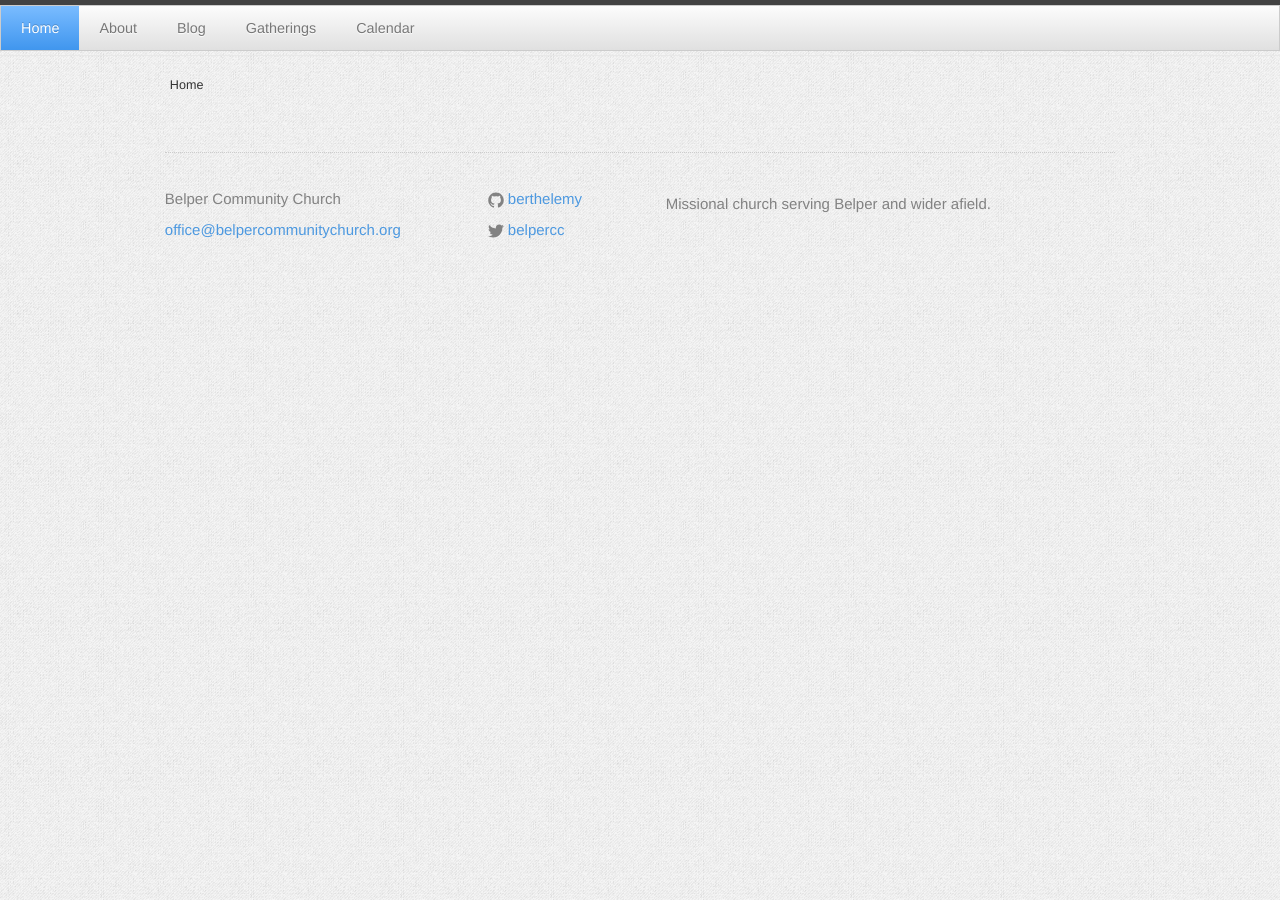
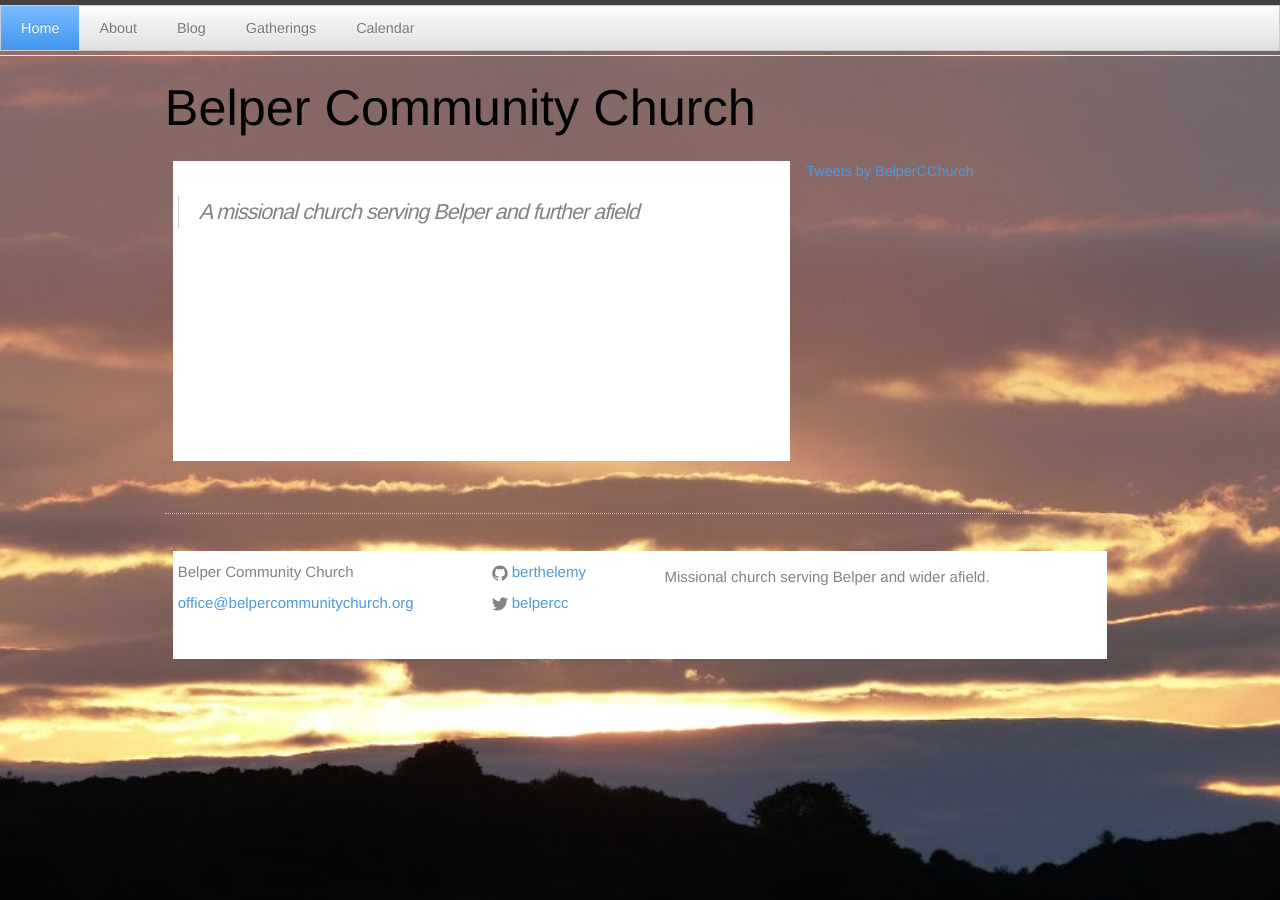
Before and after one commit to train50000/belpercommunitychurch, a Jekyll site: the page built from _pages/index.html, in a window 1280 px wide. Built offline with Jekyll 4.4.1, drawn with Linux system fonts in a browser that asks for light colours; nearby versions of some CDN libraries; comment, search, counter and statistics services are not loaded.

Commit message:
Home page layout

```diff
--- a/_includes/footer.html
+++ b/_includes/footer.html
@@ -1,6 +1,6 @@
 <footer>
 <hr />
-  <div class="">
+  <div class="col_12 box">
 
 
     <div class="footer-col-wrapper">
--- /dev/null
+++ b/_layouts/home.html
@@ -0,0 +1,36 @@
+<!DOCTYPE html>
+<html>
+
+  {% include head.html %}
+
+  <body style="background-image: url({{ page.img }}); background-size: 100%;">
+
+    {% include header.html %}
+
+
+
+    <div class="grid">
+
+
+      <div class="col_12"> <!-- Content -->
+        <h1>{{ site.title }}</h1>
+
+
+
+        <div class="col_8 box h300"><!-- Posts widget -->
+          {{ content }}
+        </div>
+
+        <div class="col_4"><!-- Tweets widget -->
+          <a class="twitter-timeline" data-height="300" href="https://twitter.com/BelperCChurch">Tweets by BelperCChurch</a> <script async src="//platform.twitter.com/widgets.js" charset="utf-8"></script>
+        </div>
+      </div> <!-- End of content -->
+
+
+    <div class="col_12">
+      {% include footer.html %}
+    </div>
+    </div> <!-- End of grid -->
+  </body>
+
+</html>
--- a/_pages/index.html
+++ b/_pages/index.html
@@ -1,12 +1,8 @@
 ---
-layout: default
+layout: home
 title: Home
 order: 0
 permalink: "/"
+img: "/assets/img/P1020563-full.jpg"
 ---
-
-<div class="home">
-
-
-
-</div>
+<blockquote>A missional church serving Belper and further afield</blockquote>
--- a/style.css
+++ b/style.css
@@ -153,3 +153,17 @@ border:5px solid #ddd;
 margin:30px 0;
 display:block;
 }
+
+
+/* BCC overrides */
+
+.box {
+	padding: 5px;
+	background-color: white;
+
+}
+
+.h300 {
+	height: 300px;
+
+}
```
Also changed, not shown: _includes/posts-list.html (added, +12 -0 lines), _layouts/posts.html (+1 -11 lines), assets/img/P1020563-full.JPG (added), assets/img/P1020563.JPG (added).
